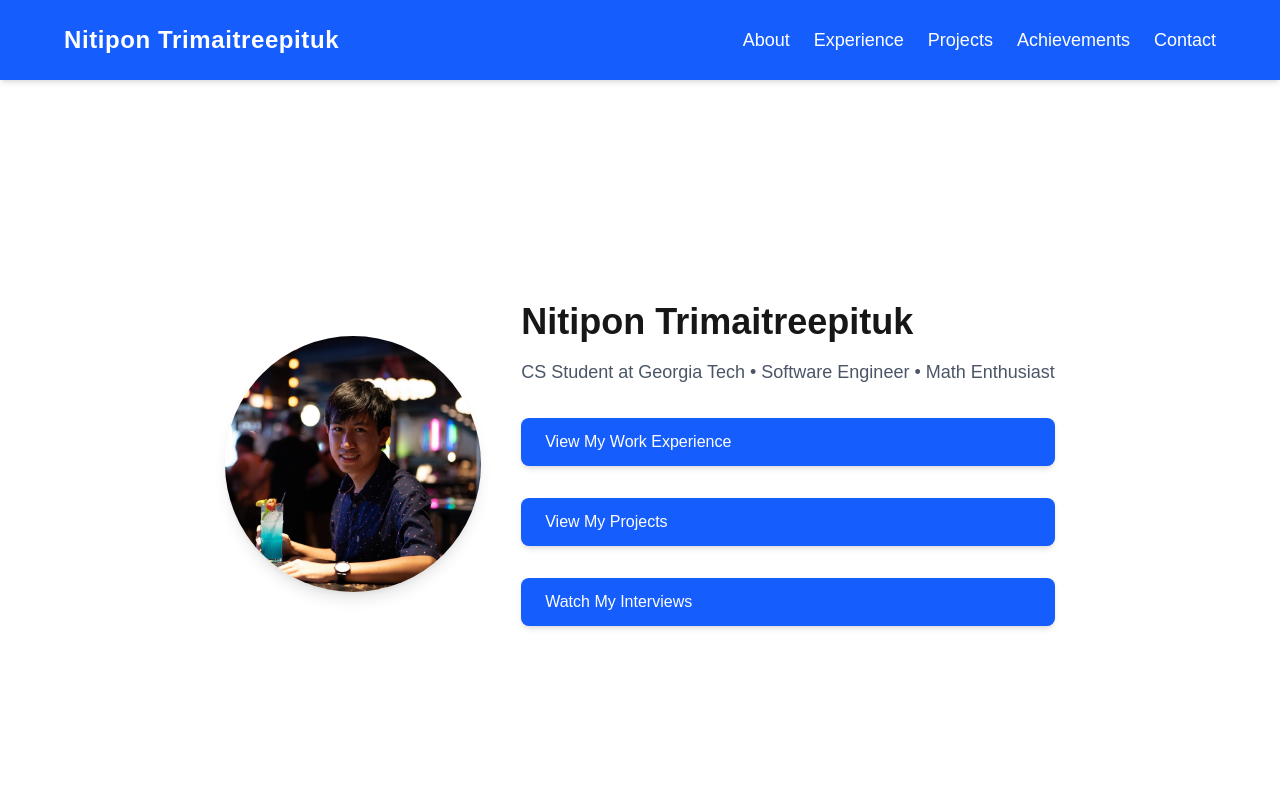
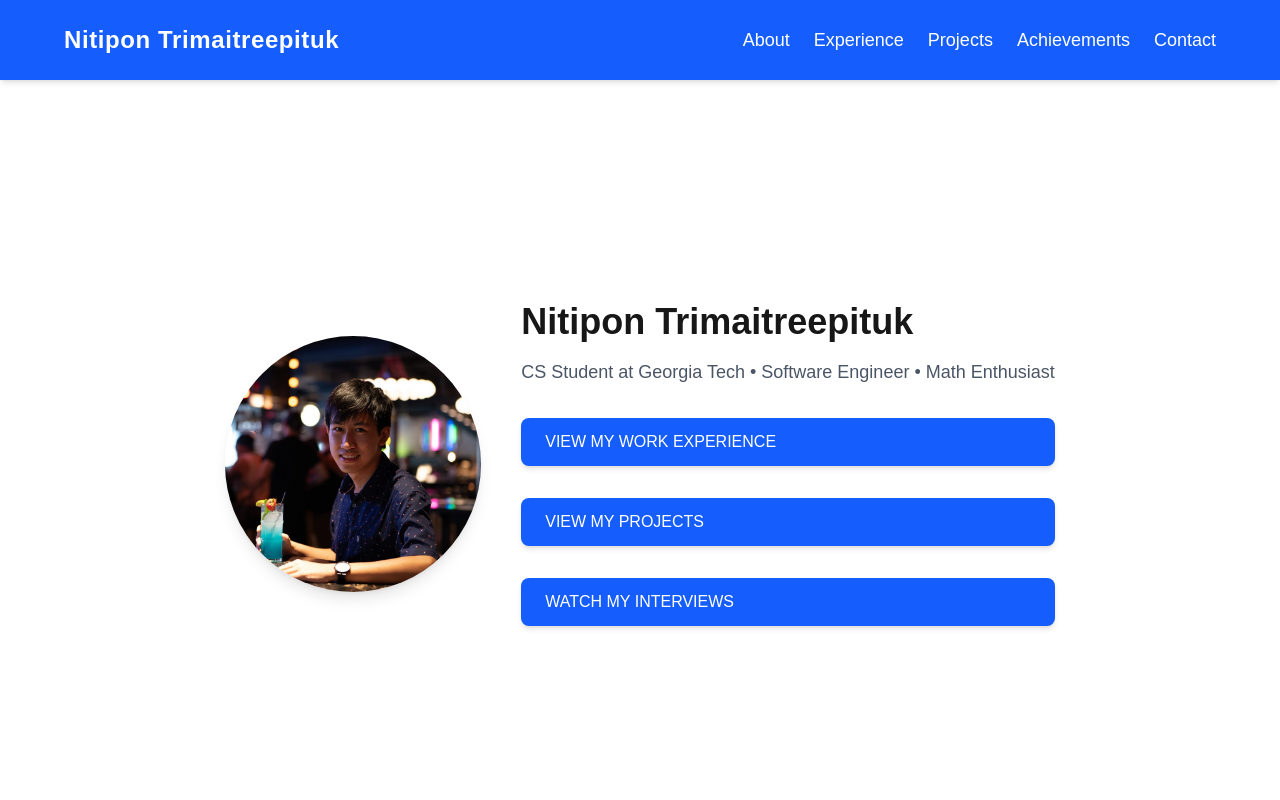
Before and after one commit to nitipon-ton/nitipon-portfolio, a Next.js app: page / in a window 1280 px wide. Shown: the top 800 px of the page. Built offline with nearby package versions, Linux system fonts and the light colour scheme.

Commit message:
bold font

```diff
--- a/app/components/Hero.tsx
+++ b/app/components/Hero.tsx
@@ -24,21 +24,21 @@ export default function Hero() {
           href="#experience"
           className="mt-4 inline-block bg-blue-600 text-white px-6 py-3 rounded-lg shadow-md hover:bg-blue-700 transition-all"
         >
-          View My Work Experience
+          VIEW MY WORK EXPERIENCE
         </a>
 
         <a
           href="#projects"
           className="mt-4 inline-block bg-blue-600 text-white px-6 py-3 rounded-lg shadow-md hover:bg-blue-700 transition-all"
         >
-          View My Projects
+          VIEW MY PROJECTS
         </a>
 
         <a
           href="#interview"
           className="mt-4 inline-block bg-blue-600 text-white px-6 py-3 rounded-lg shadow-md hover:bg-blue-700 transition-all"
         >
-          Watch My Interviews
+          WATCH MY INTERVIEWS
         </a>
       </div>
     </section>
```
Also changed, not shown: app/page.tsx (line endings or trailing spaces).
